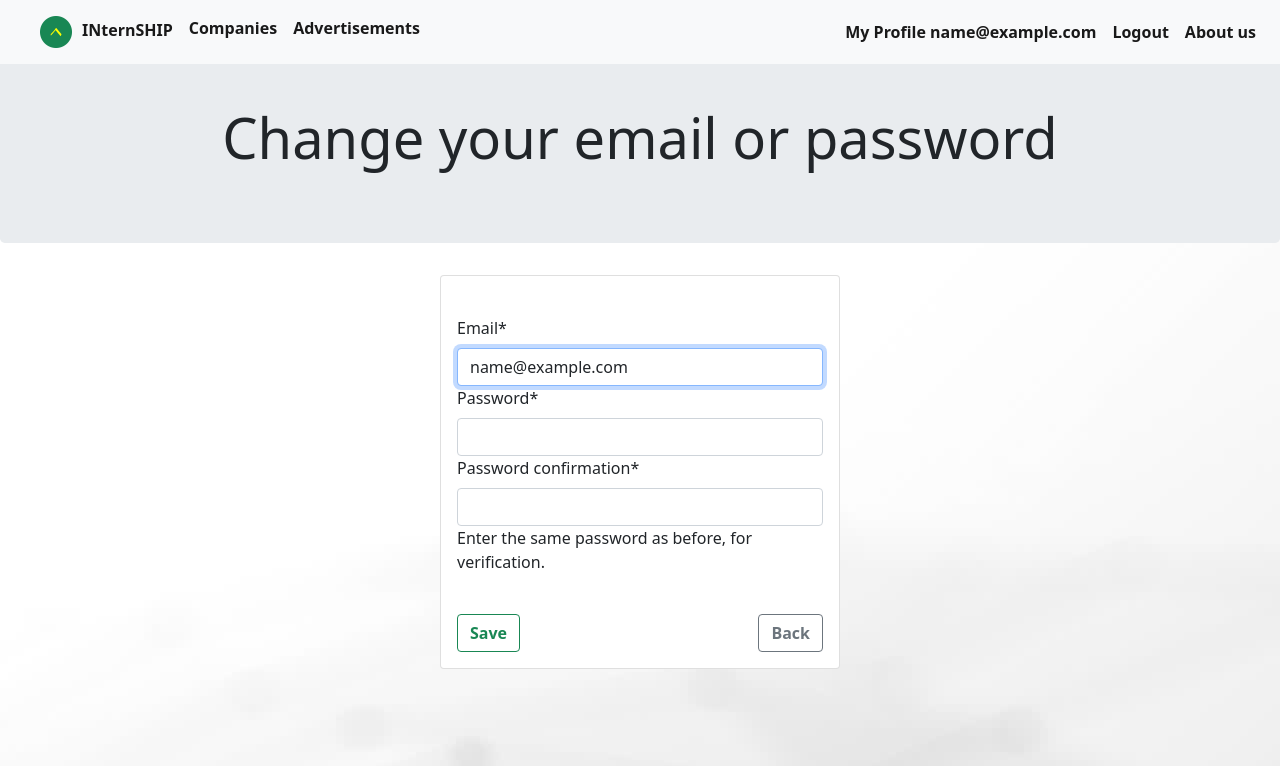
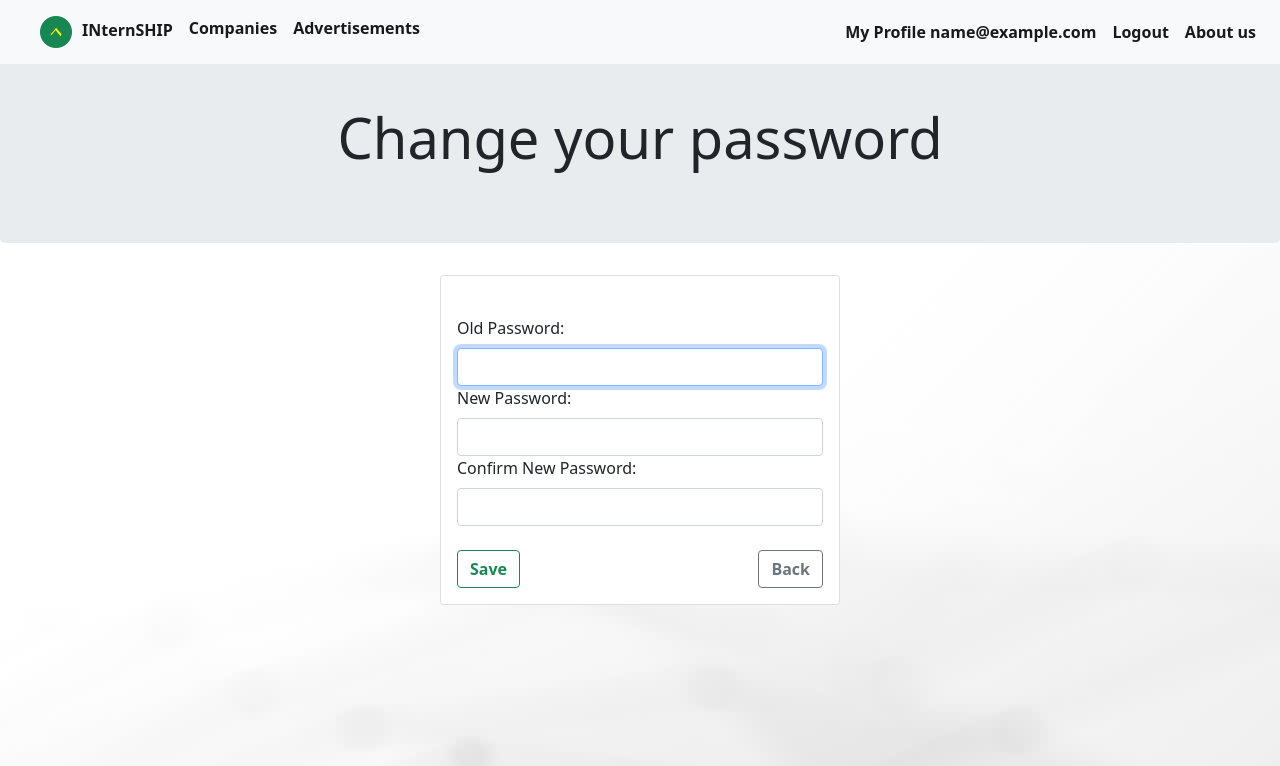
Before and after one commit to StefanDimitrovDimitrov/Internship, a Django app: page /auth/changeCandidateCredentials/1 in a window 1280 px wide. Shown: the top 766 px of the page. Run offline with Django 3.2, Linux system fonts and the light colour scheme; a user stored in the database is signed in; tables that the repository leaves empty hold one stand-in row (values such as "Sample post"); some libraries are stand-ins or nearby versions.

Commit message:
Change password update

```diff
--- a/Internship/internship_auth/forms.py
+++ b/Internship/internship_auth/forms.py
@@ -1,6 +1,6 @@
 from django import forms
 from django.contrib.auth import authenticate, get_user_model
-from django.contrib.auth.forms import UserCreationForm
+from django.contrib.auth.forms import UserCreationForm, PasswordChangeForm
 from django.contrib.auth.models import User
 from django.core.exceptions import ValidationError
 
@@ -18,6 +18,8 @@ class RegisterForm(BootstrapFormMixin, UserCreationForm, BotCatcherFormMixin):
         model = UserModel
         fields = ('email',)
 
+class ChangePassword(BootstrapFormMixin, PasswordChangeForm):
+    pass
 
 class LoginForm(forms.Form):
     email = forms.EmailField(
--- a/Internship/internship_auth/views.py
+++ b/Internship/internship_auth/views.py
@@ -1,10 +1,11 @@
-from django.contrib.auth import login, logout
+from django.contrib.auth import login, logout, update_session_auth_hash
 from django.contrib.auth.decorators import login_required
+from django.contrib.auth.forms import PasswordChangeForm
 from django.shortcuts import render, redirect
 
 # Create your views here.
 from Internship.internship_auth.forms import LoginForm, UserModel, \
-    RegisterForm
+    RegisterForm, ChangePassword
 
 from Internship.internship_profiles.models import CompanyProfile, CandidateProfile
 
@@ -77,19 +78,16 @@ def logout_user(request):
 @login_required
 def change_candidate_credentials(request, pk):
     user = UserModel.objects.get(pk=pk)
-    candidate_profile = CandidateProfile.objects.get(user_id=pk)
+    form = ChangePassword(user=request.user)
     if request.method == "POST":
-        form = RegisterForm(request.POST, instance=user)
+        form = ChangePassword(data=request.POST, user=request.user)
         if form.is_valid():
-            temp_object = form.save(commit=False)
-            candidate_profile.email = temp_object.email
-            candidate_profile.save()
-            temp_object.save()
-            login(request, user)
+            form.save()
+            update_session_auth_hash(request, form.user)
             return redirect('candidate profile', pk=pk)
 
     context = {
-        'form': RegisterForm(instance=user),
+        'form': form,
         'user': user
     }
 
@@ -99,19 +97,16 @@ def change_candidate_credentials(request, pk):
 @login_required
 def change_company_credentials(request, pk):
     user = UserModel.objects.get(pk=pk)
-    company_profile = CompanyProfile.objects.get(pk=pk)
+    form = ChangePassword(user=request.user)
     if request.method == "POST":
-        form = RegisterForm(request.POST, instance=user)
+        form = ChangePassword(data=request.POST, user=request.user)
         if form.is_valid():
-            temp_object = form.save(commit=False)
-            company_profile.email = temp_object.email
-            company_profile.save()
-            temp_object.save()
-            login(request, user)
+            form.save()
+            update_session_auth_hash(request, form.user)
             return redirect('company profile', pk=pk)
 
     context = {
-        'form': RegisterForm(instance=user),
+        'form': form,
         'user': user
     }
 
--- a/templates/profile/candidate_profile.html
+++ b/templates/profile/candidate_profile.html
@@ -46,7 +46,7 @@
                             <div class="col">
                                 <a class="btn btn-outline-warning btn-block"
                                    href="{% url 'change candidate credentials' info.user_id %}"><b>Change
-                                    Credentials</b></a>
+                                    Password</b></a>
                             </div>
                         </div>
                         <br>
--- a/templates/profile/change_candidate_credentials.html
+++ b/templates/profile/change_candidate_credentials.html
@@ -4,7 +4,7 @@
 {% block content %}
     <div class="jumbotron">
         <div class="container">
-            <h1 class="display-4 text-center">Change your email or password</h1>
+            <h1 class="display-4 text-center">Change your password</h1>
         </div>
     </div>
     <div class="card mx-auto" style="width: 25rem;">
@@ -12,7 +12,25 @@
             <br>
             <form method="POST" action="{% url 'change candidate credentials' user.id %}" enctype="multipart/form-data">
                 {% csrf_token %}
-                {{ form|crispy }}
+
+                {{ form.non_field_errors }}
+                <div class="fieldWrapper">
+                    <label for="{{ form.old_password.id_for_label }}">Old Password:</label>
+                    {{ form.old_password }}
+                    {{ form.old_password.errors }}
+                </div>
+                <div class="fieldWrapper">
+                    <label for="{{ form.new_password1.id_for_label }}">New Password:</label>
+                    {{ form.new_password1 }}
+                    {{ form.new_password1.errors }}
+                </div>
+                <div class="fieldWrapper">
+                    {{ form.new_password2.errors }}
+                    <label for="{{ form.new_password2.id_for_label }}">Confirm New Password:</label>
+                    {{ form.new_password2 }}
+                    {{ form.new_password1.errors }}
+                </div>
+
                 <br>
                 <div>
                     <button class="btn btn-outline-success btn-inline"><b>Save</b></button>
--- a/templates/profile/company_profile.html
+++ b/templates/profile/company_profile.html
@@ -54,7 +54,7 @@
                                 <div class="col">
                                     <a class="btn btn-outline-warning btn-block"
                                        href="{% url 'change company credentials' info.user_id %}"><b>Change
-                                        Credentials</b></a>
+                                        Password</b></a>
                                 </div>
                             </div>
                             <br>
```
Also changed, not shown: Internship/internship_profiles/forms.py (+5 -5 lines), Internship/internship_profiles/views.py (+7 -0 lines), templates/profile/change_company_credentials.html (+16 -1 lines), tests/Internship_app/views/test_views_ad.py (+1 -1 lines), media/intern_profile/cv1_FWgzt8D.png (added), 2 other files.
